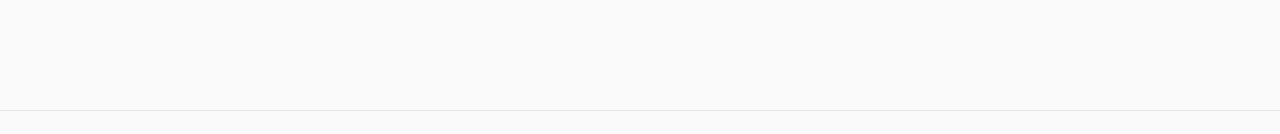
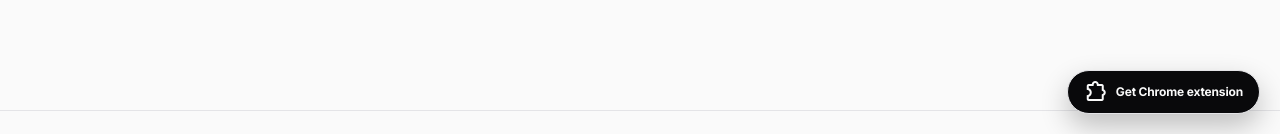
Before and after one commit to vansharora21/TOKENCAPWEB, a Next.js app: page / in a window 1280 px wide. Shown: the part 666-800 px from the top of the page. Built offline with nearby package versions, Linux system fonts and the light colour scheme; no server answers.

Commit message:
feat: add Chrome Companion store CTA

```diff
--- a/src/app/layout.jsx
+++ b/src/app/layout.jsx
@@ -92,6 +92,18 @@ export default function RootLayout({ children }) {
             <Navbar />
             <div id="main-content" className="relative flex-1">{children}</div>
             <Footer />
+            <a
+              href="https://chromewebstore.google.com/detail/tokencap-companion/opabefaobopdfpndkcbdhikihfccnkdi"
+              target="_blank"
+              rel="noreferrer"
+              aria-label="Get the TokenCap Companion Chrome extension"
+              title="Get TokenCap Companion for Chrome"
+              className="fixed bottom-5 right-5 z-40 inline-flex h-11 items-center justify-center gap-2 rounded-full border border-card-border bg-foreground px-4 text-xs font-bold text-background shadow-[0_12px_28px_rgba(0,0,0,0.24)] transition-[transform,background-color,box-shadow] duration-200 hover:-translate-y-0.5 hover:bg-foreground/90 hover:shadow-[0_16px_32px_rgba(0,0,0,0.3)] focus-visible:outline-none focus-visible:ring-2 focus-visible:ring-foreground focus-visible:ring-offset-2 focus-visible:ring-offset-background active:translate-y-0"
+            >
+              <span className="material-symbols-outlined text-[18px]" aria-hidden="true">extension</span>
+              <span className="hidden sm:inline">Get Chrome extension</span>
+              <span className="sr-only sm:hidden">Get TokenCap Companion for Chrome</span>
+            </a>
           </div>
         </ThemeProvider>
       </body>
```
